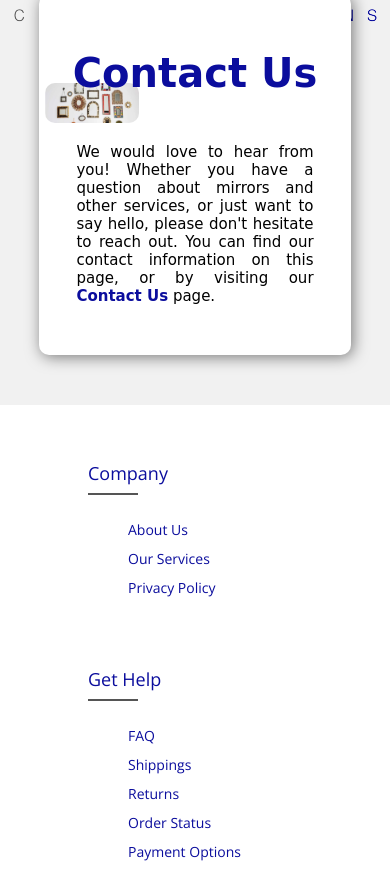
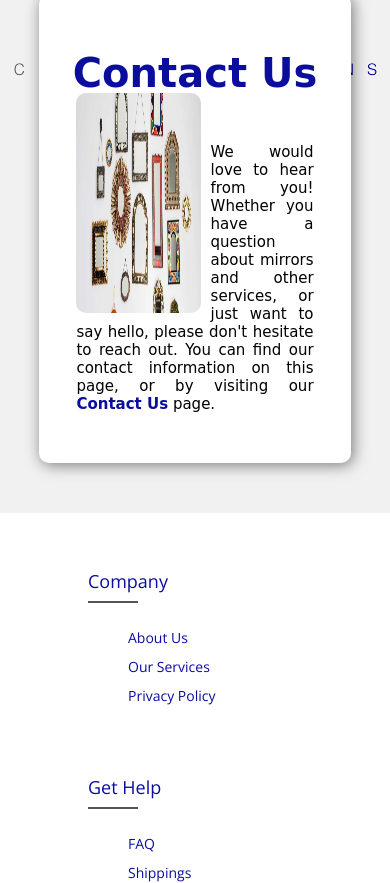
Before and after one commit to Waptech07/ClearReflections, a plain HTML site: page html/about.html in a window 390 px wide. Shown: the part 1352-2235 px from the top of the page. Drawn offline with nearby package versions, Linux system fonts and the light colour scheme.

Commit message:
Updated the contact section

```diff
--- a/css/about.css
+++ b/css/about.css
@@ -28,9 +28,9 @@
 .contact-image img {
     border-radius: 10px;
     width: 30%;
-    height: 100%;
+    height: 220px;
     float: left;
-    margin: -40px 2% 10px 2%;
+    margin: -80px 2% 10px 2%;
 }
 
 .about-banner p,
@@ -66,5 +66,11 @@
     .contact-banner p {
         font-size: 15px;
     }
+}
 
+@media (max-width: 768px) {
+    .contact-image img {
+        width: 40%;
+        margin: -30px 3% 10px 12%;
+    }
 }
```
